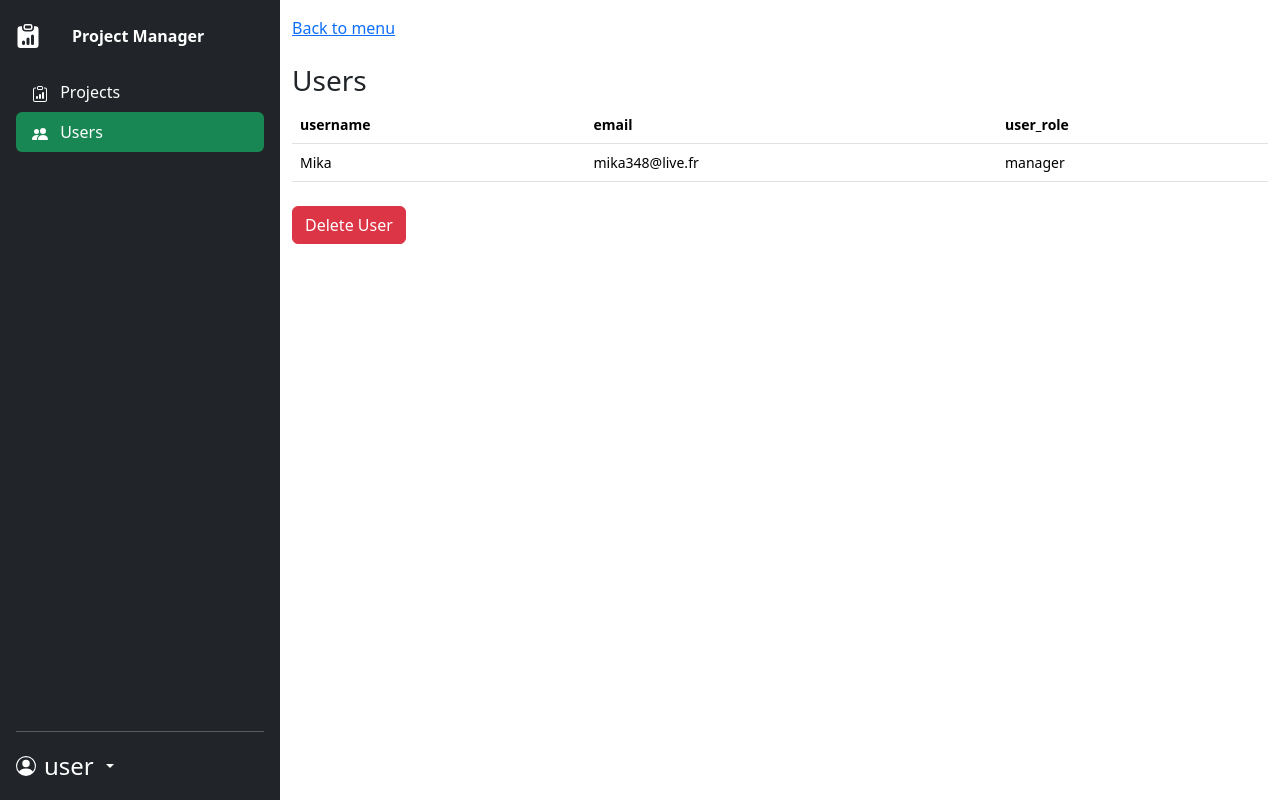
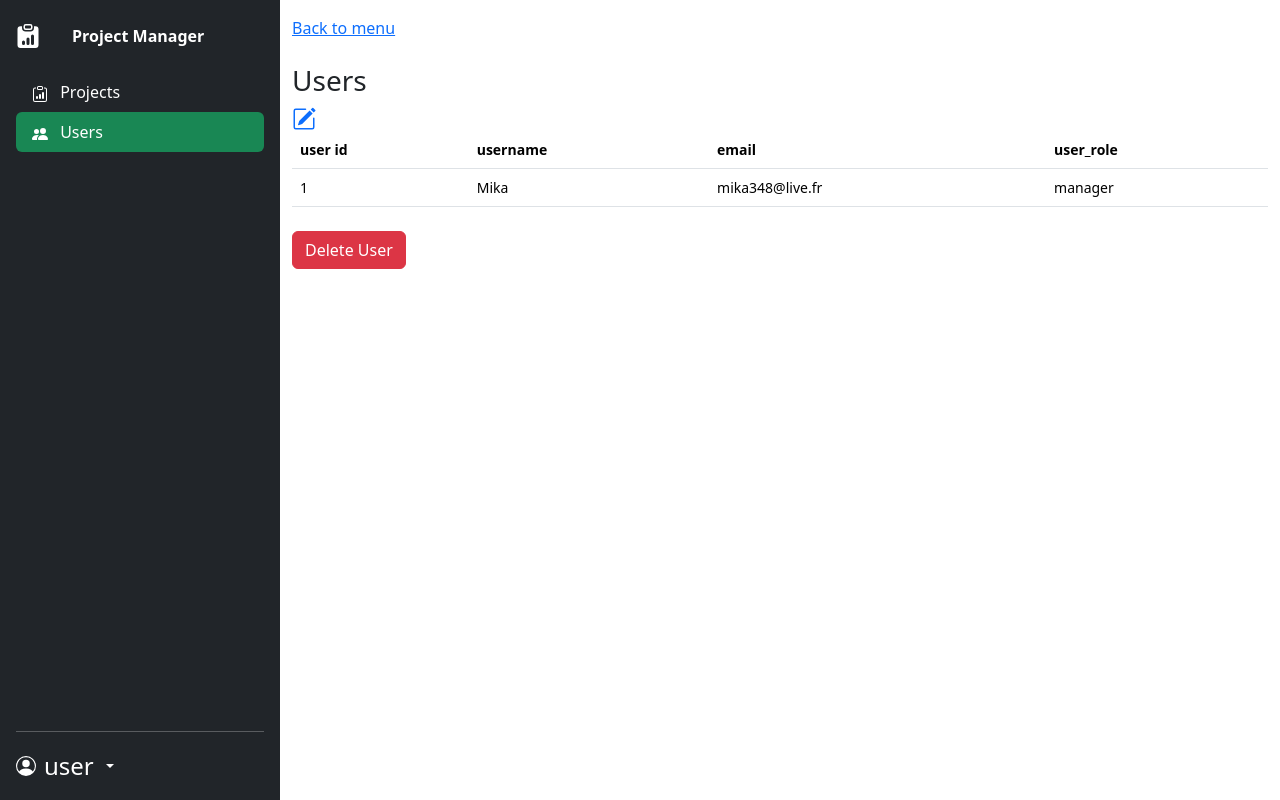
Before and after one commit to mikamttr/django_project, a Django app: page /users/1/ in a window 1280 px wide. Run offline with Django 4.2, Linux system fonts and the light colour scheme; data comes from the database, SQL or seed files in the repository; some libraries are stand-ins or nearby versions.

Commit message:
update: add edit of user

```diff
--- a/project_app/urls.py
+++ b/project_app/urls.py
@@ -8,6 +8,7 @@ urlpatterns = [
     path('users/add/', views.add_user, name='add_user'),
     path('users/<int:user_id>/', views.user_details, name='user_details'),
     path('users/<int:user_id>/delete/', views.delete_user, name='delete_user'),
+    path('users/edit/<int:user_id>/', views.edit_user, name='edit_user'),
     path('projects/add/', views.add_project, name='add_project'),
     path('projects/<int:project_id>/', views.project_details, name='project_details'),
     path('project/edit/<int:project_id>/', views.edit_project, name='edit_project'),
--- a/templates/user/user_details.html
+++ b/templates/user/user_details.html
@@ -75,13 +75,18 @@
 
             <!-- Tasks Section -->
             <h3 class="mt-4">Users</h3>
-
-
+            <a href ="{% url 'edit_user' user.id %}">
+                        <svg xmlns="http://www.w3.org/2000/svg" width="1.5rem" height="1.5rem" fill="currentColor" viewBox="0 0 16 16">
+                            <path d="M15.502 1.94a.5.5 0 0 1 0 .706L14.459 3.69l-2-2L13.502.646a.5.5 0 0 1 .707 0l1.293 1.293zm-1.75 2.456-2-2L4.939 9.21a.5.5 0 0 0-.121.196l-.805 2.414a.25.25 0 0 0 .316.316l2.414-.805a.5.5 0 0 0 .196-.12l6.813-6.814z"></path>
+                            <path fill-rule="evenodd" d="M1 13.5A1.5 1.5 0 0 0 2.5 15h11a1.5 1.5 0 0 0 1.5-1.5v-6a.5.5 0 0 0-1 0v6a.5.5 0 0 1-.5.5h-11a.5.5 0 0 1-.5-.5v-11a.5.5 0 0 1 .5-.5H9a.5.5 0 0 0 0-1H2.5A1.5 1.5 0 0 0 1 2.5z"></path>
+                        </svg>
+</a>
             <!-- Table displaying all project tasks -->
             <div class="table-responsive small">
                 <table class="table table-hover">
                     <thead>
                     <tr>
+                        <th>user id</th>
                         <th>username</th>
                         <th>email</th>
                         <th>user_role</th>
@@ -89,6 +94,7 @@
                     </thead>
                     <tbody>
                         <tr>
+                            <td>{{ user.id }}</td>
                             <td>{{ user.username }}</td>
                             <td>{{ user.email }}</td>
                             <td>{{ user.user_role }}</td>
@@ -99,10 +105,13 @@
                 </table>
 
             </div>
-            <form id="deleteUserForm" method="post" action="{% url 'delete_user' user.id %}">
+            <div>
+                 <form id="deleteUserForm" method="post" action="{% url 'delete_user' user.id %}">
                 {% csrf_token %}
                 <button class="btn btn-danger my-2" type="button" id="deleteUserButton">Delete User</button>
             </form>
+            </div>
+
         </div>
     </div>
 </div>
```
